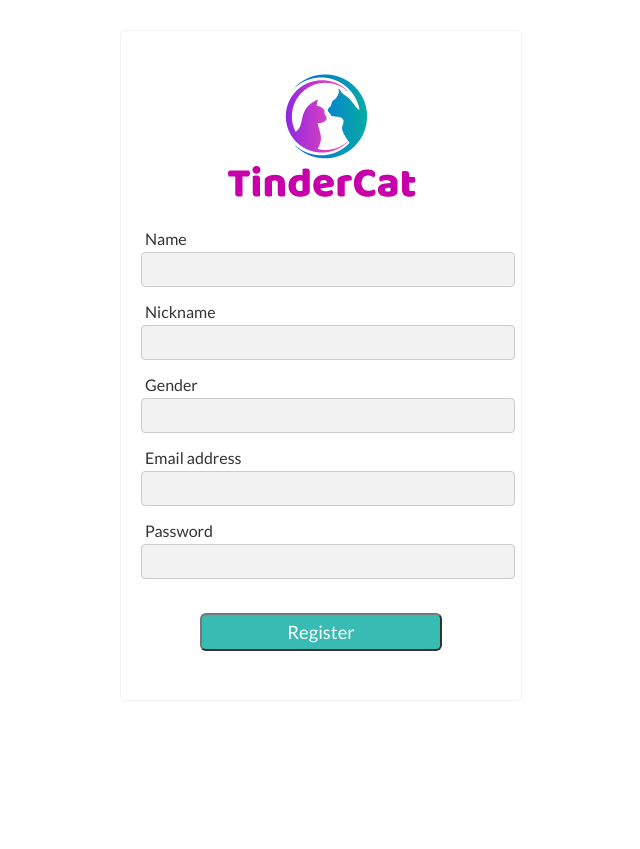
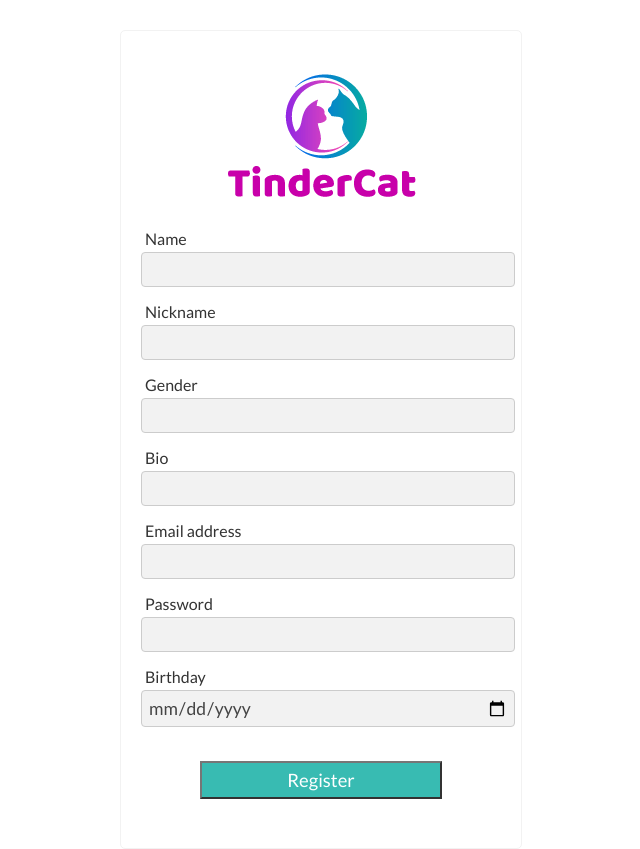
Before and after one commit to leidyjbr5/Tinder-cat, a React (Create React App) app: page /signup in a window 1280 px wide. Shown: the whole page, without its empty margins (319-959 px from the left). Before the commit the page ends 800 px from the top, so only its background shows below. Built offline with nearby package versions, Linux system fonts and the light colour scheme.

Commit message:
Actualización sign up

```diff
--- a/src/components/Signup/index.js
+++ b/src/components/Signup/index.js
@@ -23,6 +23,11 @@ export const Signup = () => (
                 </div>
 
                 <div className="input-register">
+                    <label>Bio</label>
+                    <input type="texto"  />
+                </div>
+
+                <div className="input-register">
                     <label>Email address</label>
                     <input type="email"  />
                 </div>
@@ -30,6 +35,11 @@ export const Signup = () => (
                 <div className="input-register">
                     <label>Password</label>
                     <input type="password" />
+                </div>
+
+                <div className="input-register">
+                    <label>Birthday</label>
+                    <input type="date"  />
                 </div>
 
                 <br />
--- a/src/index.css
+++ b/src/index.css
@@ -328,7 +328,7 @@ body {
 	color: #fff;
 	padding: 6px 85px;
 	font-family: 'Lato';
-	border-radius: 6px;
+	border-radius: 6px solid #07ABA0;
 	opacity: 0.8;
 }
 
```
